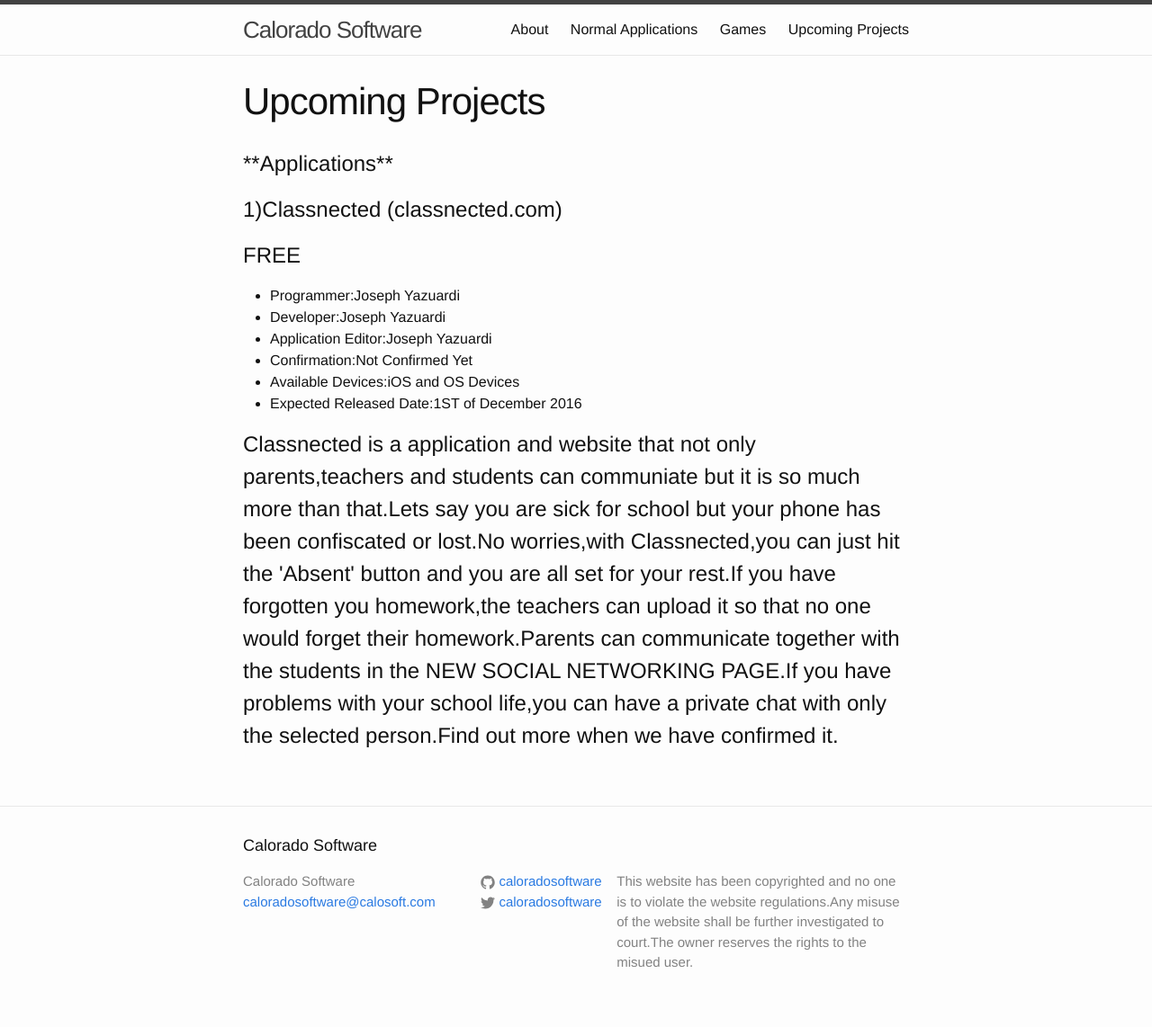
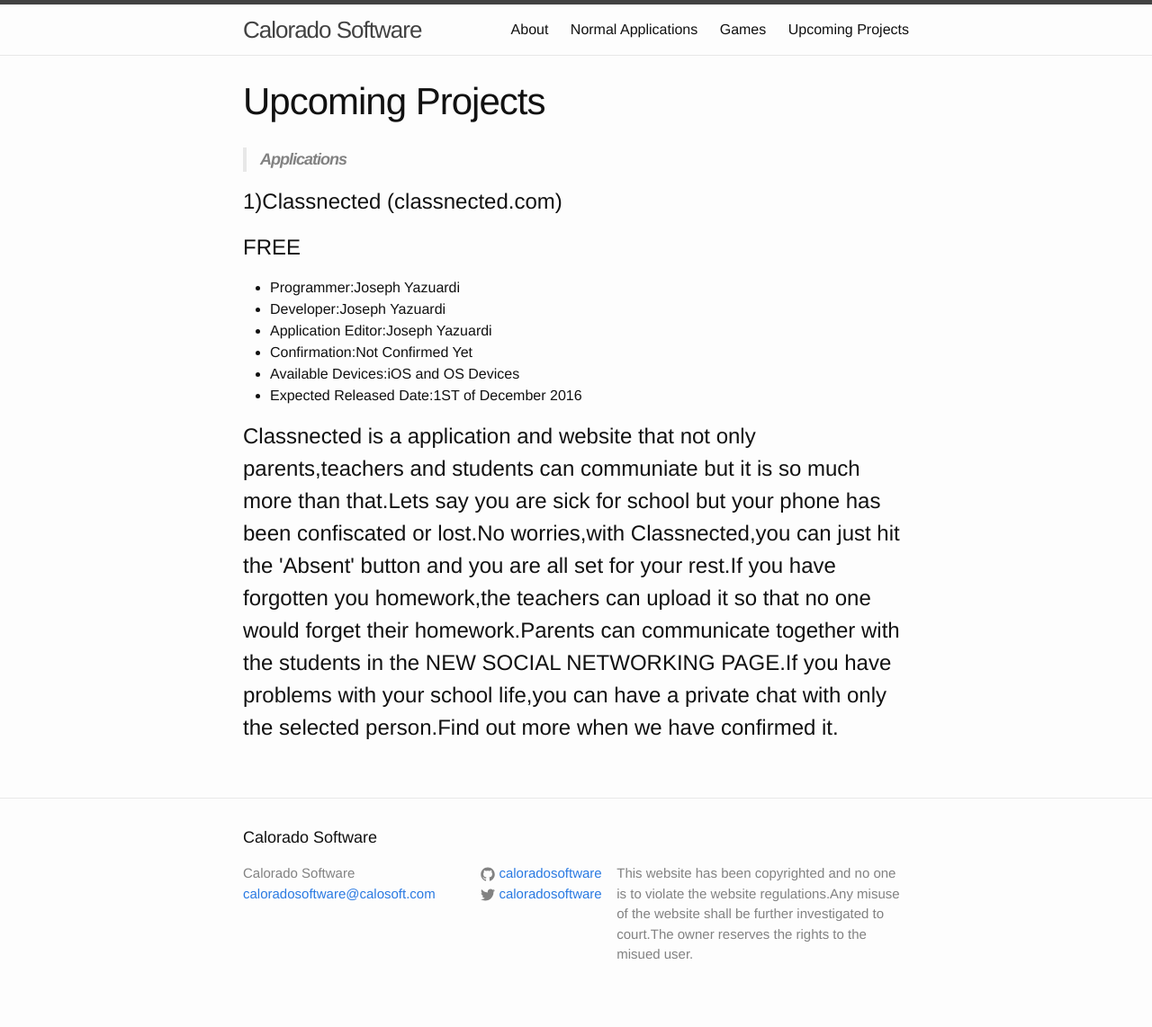
Before and after one commit to jwyazuardi/mug, a Jekyll site: the page built from uga.md, in a window 1280 px wide. Shown: the whole page at 90% size. Built offline with Jekyll 4.4.1, drawn with Linux system fonts in a browser that asks for light colours.

Commit message:
Update uga.md

```diff
--- a/uga.md
+++ b/uga.md
@@ -3,7 +3,7 @@ layout: page
 title: Upcoming Projects
 permalink: /uga.md/
 ---
-<h1>**Applications**<h1>
+>**Applications**
 
 <h1>1)Classnected (classnected.com)</h1>
 <h1>FREE</h1>
```
